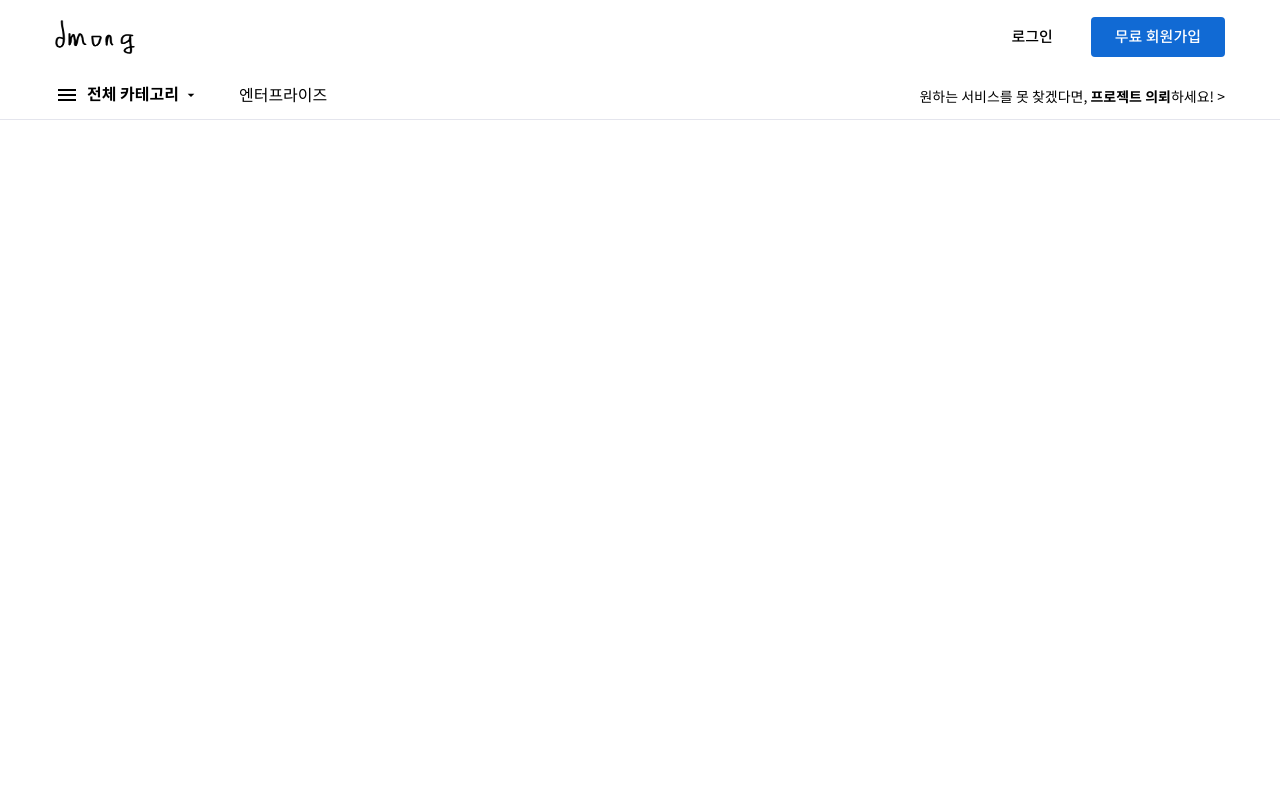
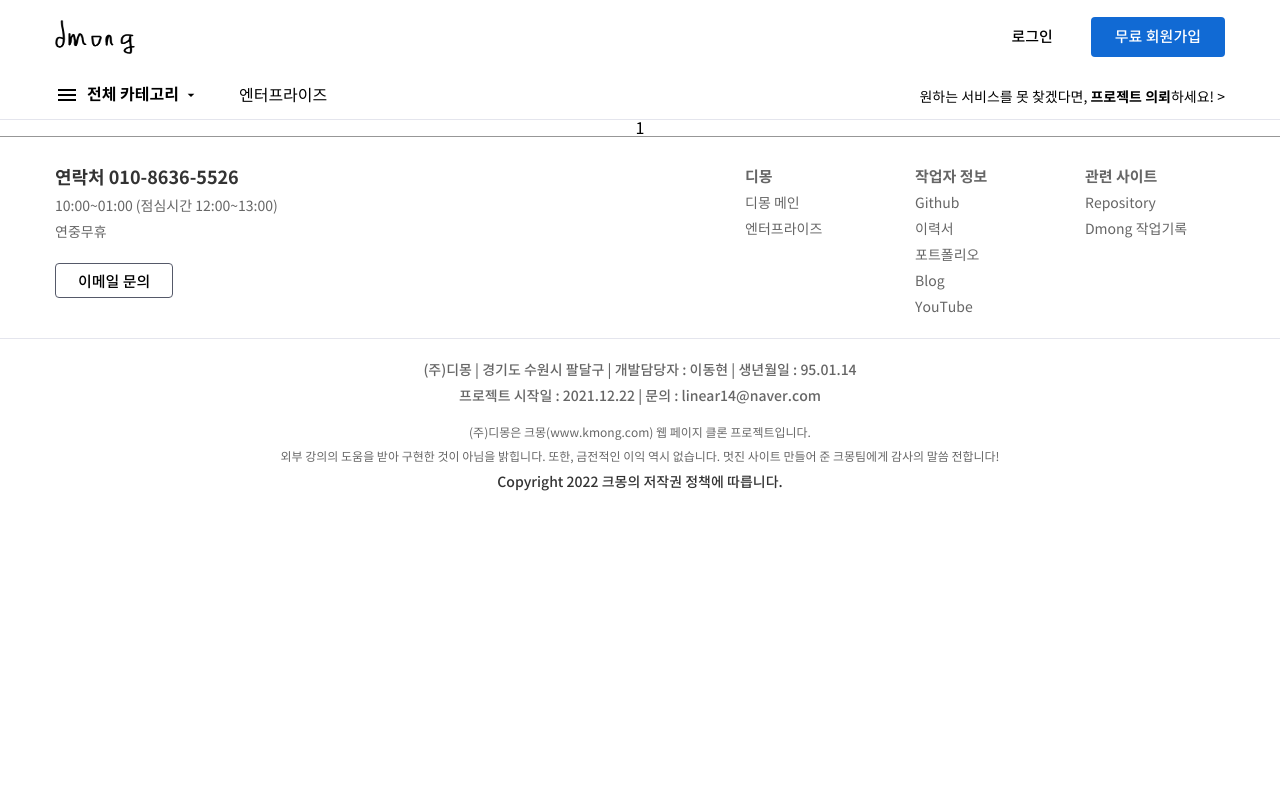
Before and after one commit to linear14/kmong-clone, a React app in the folder client/: page /service/1 in a window 1280 px wide. Before the commit this address led to /. Shown: the top 800 px of the page. Built offline with nearby package versions, Linux system fonts and the light colour scheme; no server answers.

Commit message:
:sparkles: 서비스 상세보기 화면으로 라우팅

```diff
--- a/client/src/App.tsx
+++ b/client/src/App.tsx
@@ -3,6 +3,7 @@ import { Routes, Route, Navigate } from 'react-router-dom';
 import styled from 'styled-components';
 import { Footer, Header } from './components/common';
 import Category from './pages/Category';
+import Service from './pages/Service';
 import Home from './pages/Home';
 
 const Body = styled.div`
@@ -22,6 +23,7 @@ const App = () => {
         <Routes>
           <Route path='/' element={<Home />} />
           <Route path='/category/:categoryIdx' element={<Category />} />
+          <Route path='/service/:serviceIdx' element={<Service />} />
           <Route path='*' element={<Navigate to='/' />} />
         </Routes>
       </Body>
--- a/client/src/components/common/ServiceCard/index.tsx
+++ b/client/src/components/common/ServiceCard/index.tsx
@@ -3,8 +3,9 @@ import styled from 'styled-components';
 import Header from './Header';
 import { IServiceCard } from 'src/types/service';
 import Body from './Body';
+import { Link } from 'react-router-dom';
 
-const Container = styled.div`
+const Container = styled(Link)`
   position: relative;
   width: 25%;
   height: 302px;
@@ -34,6 +35,7 @@ const ServiceCard = ({ service }: { service: IServiceCard }) => {
 
   return (
     <Container
+      to={`/service/${serviceIdx}`}
       onMouseEnter={() => setHover(true)}
       onMouseLeave={() => setHover(false)}
     >
--- /dev/null
+++ b/client/src/pages/Service/index.tsx
@@ -0,0 +1,10 @@
+import React from 'react';
+import { useParams } from 'react-router-dom';
+import styled from 'styled-components';
+
+const Service = () => {
+  const { serviceIdx } = useParams();
+  return <div>{serviceIdx}</div>;
+};
+
+export default Service;
```
